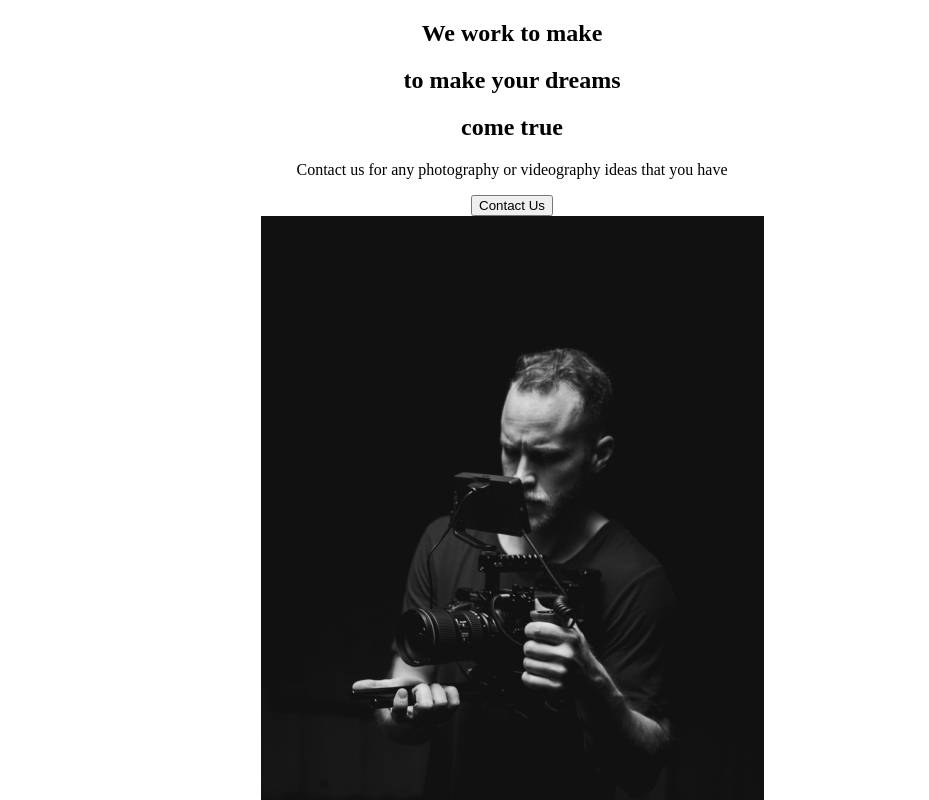
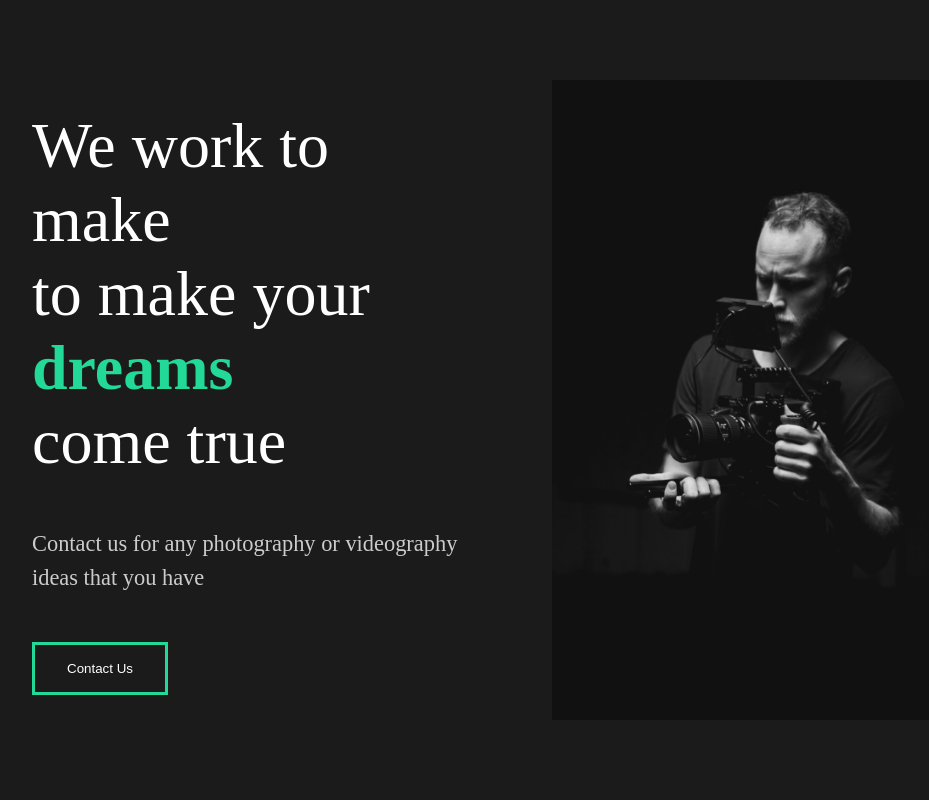
Before and after one commit to juanan-fernandez/react-capture, a React (Create React App) app: page / in a window 1280 px wide. Shown: the top 800 px of the page, without its empty margins (128-1057 px from the left). Built offline with nearby package versions, Linux system fonts and the light colour scheme.

Commit message:
Styled components

```diff
--- a/src/App.css
+++ b/src/App.css
@@ -1,5 +1,5 @@
 .App {
-  text-align: center;
+
 }
 
 
--- a/src/App.js
+++ b/src/App.js
@@ -1,5 +1,6 @@
 import React from 'react'
 import './App.css';
+import GlobalStyle from './components/GlobalStyle'
 
 //page components
 import AboutUs from './pages/AboutUs';
@@ -7,6 +8,7 @@
 function App() {
   return (
     <div className="App">
+      <GlobalStyle/>
      <AboutUs />
     </div>
   );
--- a/src/components/AboutUsSection.js
+++ b/src/components/AboutUsSection.js
@@ -1,28 +1,64 @@
 import React from 'react'
 import home1 from '../img/home1.png'
+//styled-components
+import styled from 'styled-components';
+
+
+
 const AboutUsSection = () => {
    return (
-      <div>
-         <div className="description">
+      <StAbout>
+         <StDescripcion>
             <div className="title">
-               <div className="hide">
+               <StHide>
                   <h2>We work to make</h2>
-               </div>
-               <div className="hide">
+               </StHide>
+               <StHide>
                   <h2>to make your <span>dreams</span></h2>
-               </div>
-               <div className="hide">
+               </StHide>
+               <StHide>
                   <h2>come true</h2>
-               </div>
+               </StHide>
             </div>
             <p>Contact us for any photography or videography ideas that you have</p>
             <button>Contact Us</button>
-         </div>
-         <div className="image">
+         </StDescripcion>
+         <StImage>
             <img src={home1} alt="Camera man"/>
-         </div>
-      </div>
+         </StImage>
+      </StAbout>
    )
 }
 
+//styled components
+const StAbout = styled.div`
+   min-height: 90vh;
+   display: flex;
+   align-items: center;
+   justify-content: space-between;
+   padding: 5rem 10rem;
+   color: white;
+`;
+
+const StDescripcion = styled.div `
+   flex: 1;
+   padding-right: 5rem;
+   h2{
+      font-weight: lighter;
+   }
+`
+const StImage = styled.div `
+   flex: 1;
+   overflow: hidden;
+   img{
+      height: 100%;
+      height: 80vh;
+      object-fit: cover;
+   }
+`
+
+const StHide = styled.div `
+   overflow: hidden;
+`
+
 export default AboutUsSection
--- /dev/null
+++ b/src/components/GlobalStyle.js
@@ -0,0 +1,53 @@
+import { createGlobalStyle } from 'styled-components';
+
+const GlobalStyle = createGlobalStyle`
+
+   *{
+      margin: 0;
+      padding:0;
+      box-sizing: border-box;
+   }
+
+   body{
+      background: #1b1b1b;
+   }
+
+   button{
+      cursor: pointer;
+      font-size: 1.1.rem;
+      padding: 1rem 2rem;
+      background: transparent;
+      border: 3px solid #23d997;
+      color: white;
+      transition: all 0.5 ease;
+      &:hover{
+         background-color: #23d997;
+         color:white;
+      }
+   }
+
+   h2{
+      font-weight: lighter;
+      font-size: 4rem;
+   }
+   h3{
+      color: white;
+   }
+   h4{
+      font-weight: bold;
+   }
+   a{
+      font-size: 1.1.rem;
+   }
+   span{
+      font-weight: bold;
+      color:#23d997;
+   }
+   p{
+      padding: 3rem 0rem;
+      color: #ccc;
+      font-size: 1.4rem;
+      line-height: 150%;
+   }
+`;
+export default GlobalStyle;
```
Also changed, not shown: 1 other file (tests, documents, lock files or other folders).
